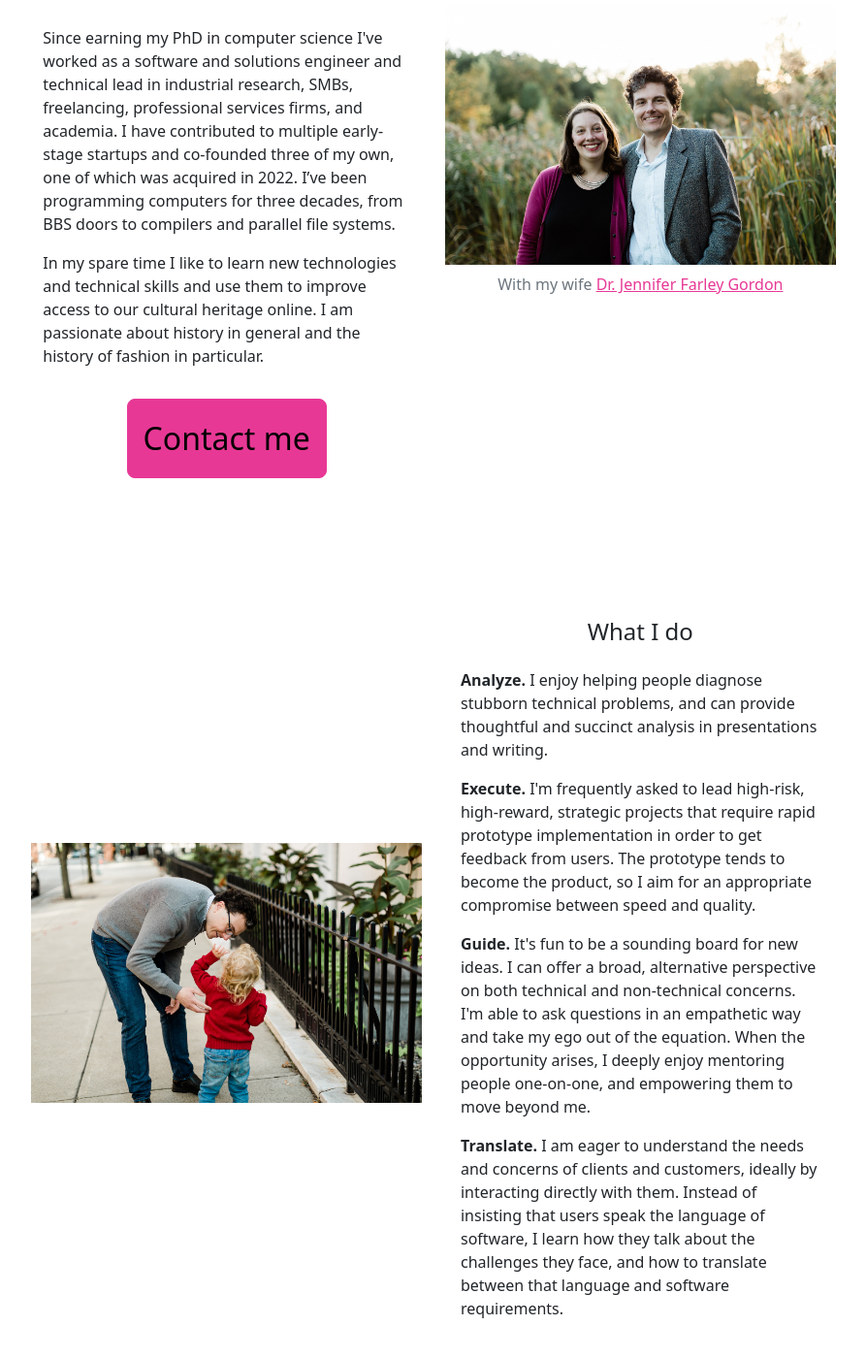
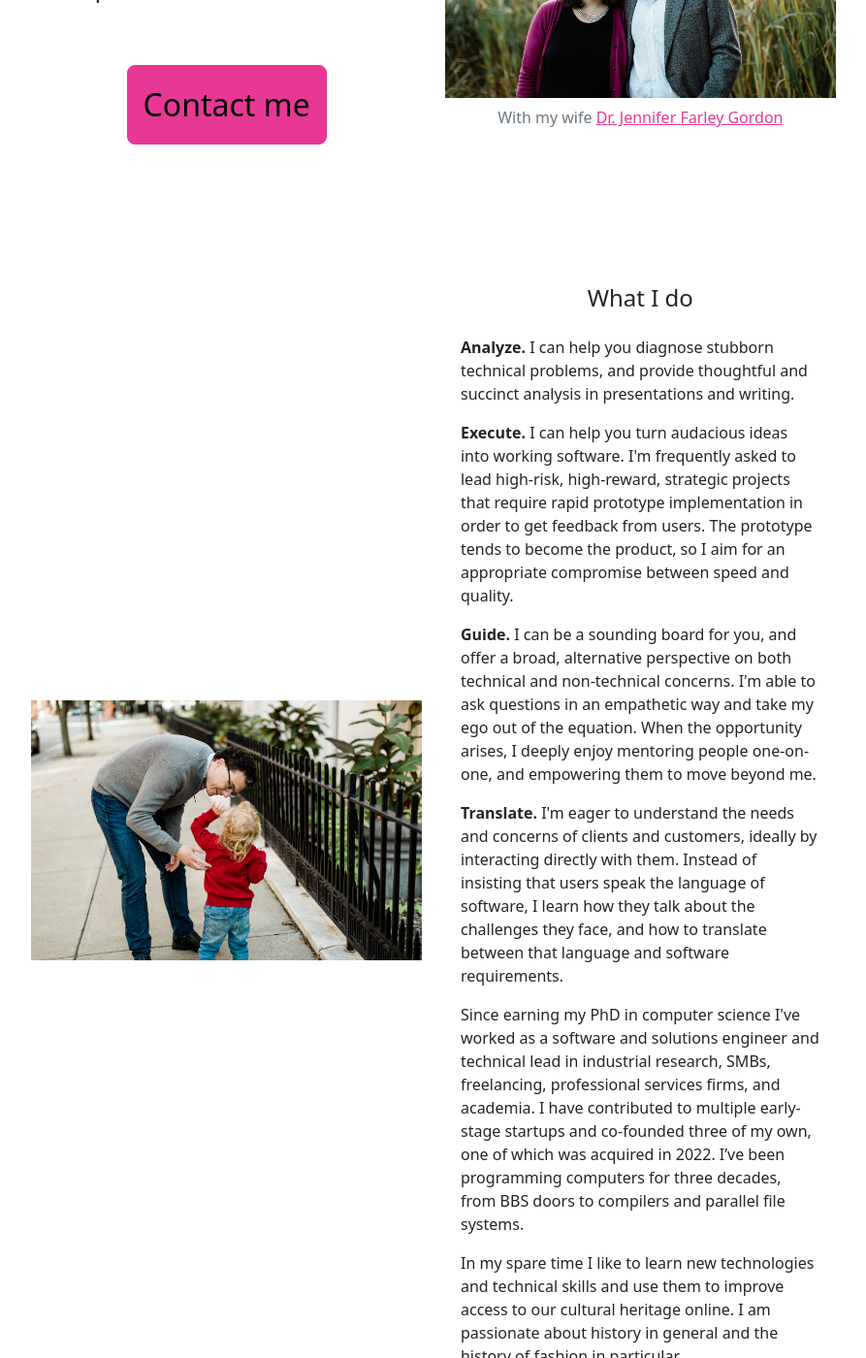
Before and after one commit to minorg/minorgordon.net, a Jekyll site: the page built from index.html, in a window 1280 px wide and 1400 px high, scrolled down 247 px. Shown: the whole window at 97% size, without its empty margins (193-1086 px from the left). Built offline with Jekyll 4.4.1, drawn with Linux system fonts in a browser that asks for light colours; nearby versions of some CDN libraries.

Commit message:
move text around home page

```diff
--- a/index.html
+++ b/index.html
@@ -5,33 +5,11 @@ title: Home
 <div class="container-fluid">
     <div class="row mb-4">
         <div class="col-xl-6 col-xs-12">
-            <div class="container-fluid">
-                <div class="row mb-4">
-                    <div class="col-12">
-                        <h1>Minor Gordon</h1>
-                    </div>
-                </div>
-                <div class="row my-4">
-                    <div class="col-12">
-                        <h4>I help people explore the possibilities of software.</h4>
-                    </div>
-                </div>
-                <div class="row mt-4">
-                    <div class="border-0 card col-12 pt-2">
-                        <div class="card-body px-0">
-                        <p>
-                            Since earning my PhD in computer science I've worked as a software and solutions engineer and technical lead in industrial research, SMBs, freelancing, professional services firms, and academia. I have contributed to multiple early-stage startups and co-founded three of my own, one of which was acquired in 2022. I’ve been programming computers for three decades, from BBS doors to compilers and parallel file systems.
-                        </p>
-                        <p>
-                            In my spare time I like to learn new technologies and technical skills and use them to improve access to our cultural heritage online. I am passionate about history in general and the history of fashion in particular.
-                        </p>
-                        </div>
-                    </div>
-                </div>
-                <div class="row">
-                    <div class="col-12 text-center">
-                        <a class="btn btn-cta btn-primary" href="{{ "/contact.html" | prepend: site.baseurl }}">Contact me</a>
-                    </div>
+            <div class="d-flex flex-column h-100 justify-content-between">
+                <h1 class="text-center">Minor Gordon</h1>
+                <h4 class="text-center">I help people explore the possibilities of software.</h4>
+                <div class="d-flex flex-row justify-content-center w-100">
+                    <a class="btn btn-cta btn-primary" href="{{ "/contact.html" | prepend: site.baseurl }}">Contact me</a>
                 </div>
             </div>
         </div>
@@ -53,16 +31,22 @@ title: Home
                 <h4 class="card-title text-center">What I do</h4>
                 <div class="card-body">
                     <p>
-                        <b>Analyze.</b> I enjoy helping people diagnose stubborn technical problems, and can provide thoughtful and succinct analysis in presentations and writing.
+                        <b>Analyze.</b> I can help you diagnose stubborn technical problems, and provide thoughtful and succinct analysis in presentations and writing.
                     </p>
                     <p>
-                        <b>Execute.</b> I'm frequently asked to lead high-risk, high-reward, strategic projects that require rapid prototype implementation in order to get feedback from users. The prototype tends to become the product, so I aim for an appropriate compromise between speed and quality.
+                        <b>Execute.</b> I can help you turn audacious ideas into working software. I'm frequently asked to lead high-risk, high-reward, strategic projects that require rapid prototype implementation in order to get feedback from users. The prototype tends to become the product, so I aim for an appropriate compromise between speed and quality.
                     </p>
                     <p>
-                        <b>Guide.</b> It's fun to be a sounding board for new ideas. I can offer a broad, alternative perspective on both technical and non-technical concerns. I'm able to ask questions in an empathetic way and take my ego out of the equation. When the opportunity arises, I deeply enjoy mentoring people one-on-one, and empowering them to move beyond me.
+                        <b>Guide.</b> I can be a sounding board for you, and offer a broad, alternative perspective on both technical and non-technical concerns. I'm able to ask questions in an empathetic way and take my ego out of the equation. When the opportunity arises, I deeply enjoy mentoring people one-on-one, and empowering them to move beyond me.
                     </p>
                     <p>
-                        <b>Translate.</b> I am eager to understand the needs and concerns of clients and customers, ideally by interacting directly with them. Instead of insisting that users speak the language of software, I learn how they talk about the challenges they face, and how to translate between that language and software requirements.
+                        <b>Translate.</b> I'm eager to understand the needs and concerns of clients and customers, ideally by interacting directly with them. Instead of insisting that users speak the language of software, I learn how they talk about the challenges they face, and how to translate between that language and software requirements.
+                    </p>
+                    <p>
+                        Since earning my PhD in computer science I've worked as a software and solutions engineer and technical lead in industrial research, SMBs, freelancing, professional services firms, and academia. I have contributed to multiple early-stage startups and co-founded three of my own, one of which was acquired in 2022. I’ve been programming computers for three decades, from BBS doors to compilers and parallel file systems.
+                    </p>
+                    <p>
+                        In my spare time I like to learn new technologies and technical skills and use them to improve access to our cultural heritage online. I am passionate about history in general and the history of fashion in particular.
                     </p>
                 </div>
             </div>
```
